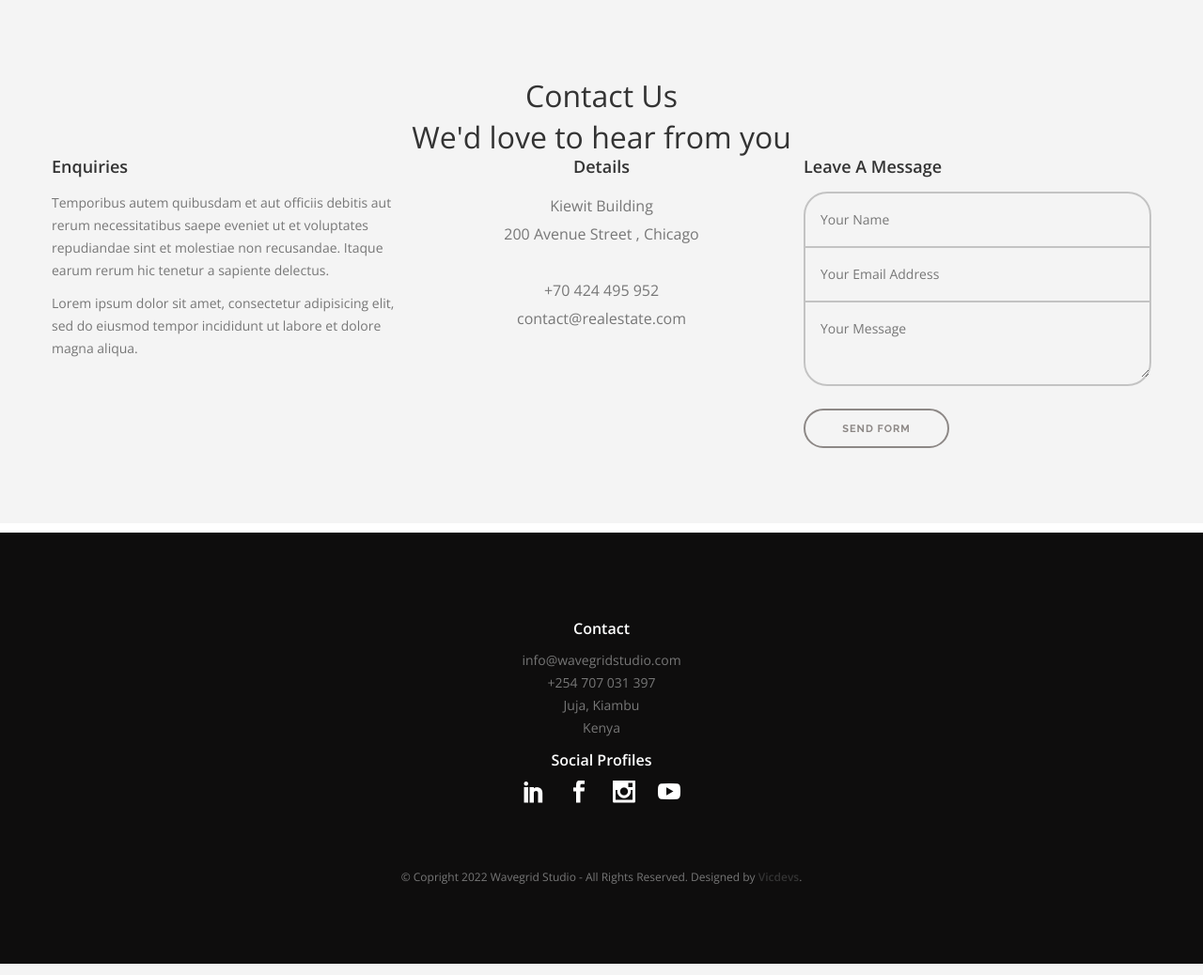
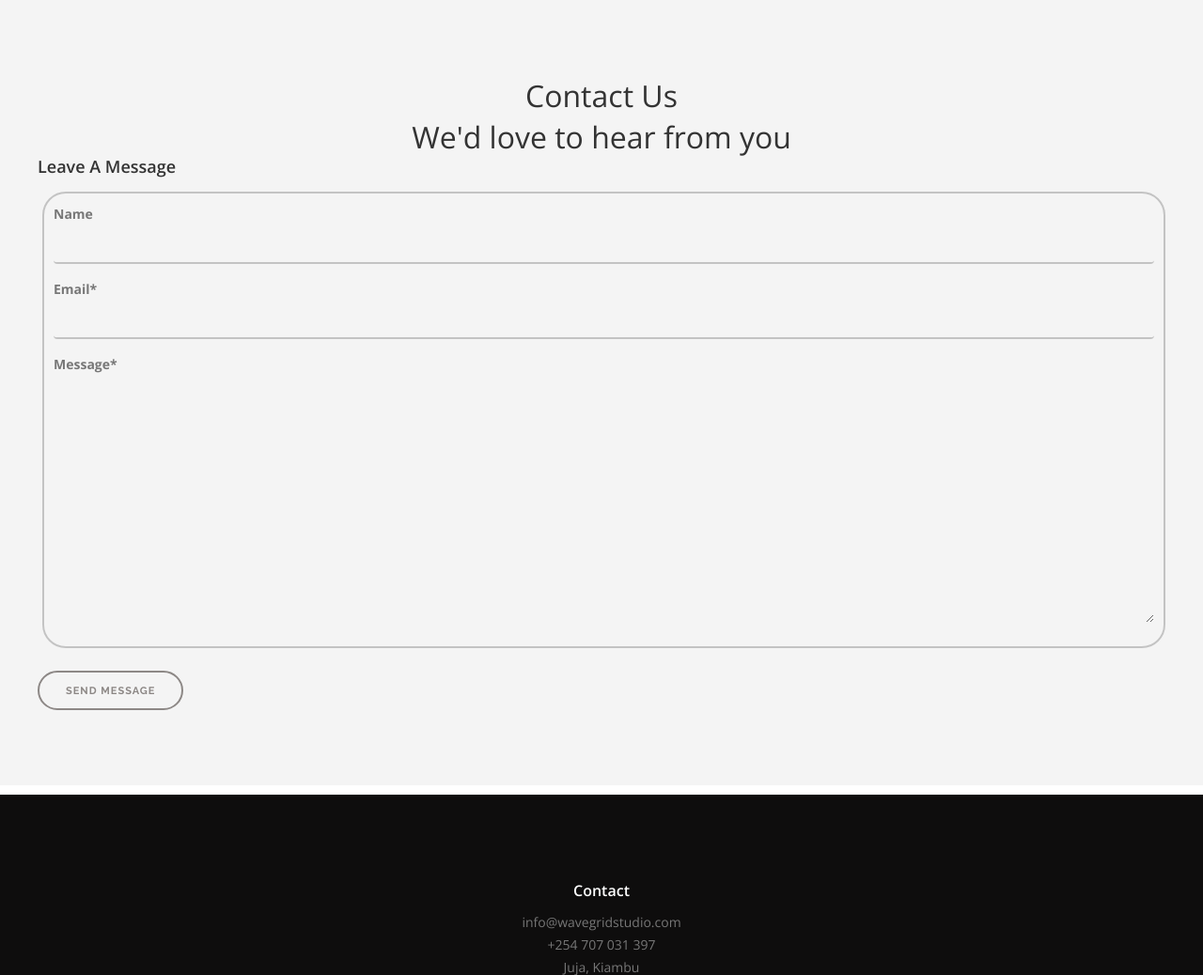
Before and after one commit to Madaraka02/wavestudio, a Django app: page /contact-us/ in a window 1280 px wide. Shown: the part 122-1160 px from the top of the page at 94% size. Run offline with Django 4.2, Linux system fonts and the light colour scheme; parts of the project's set-up code (start-up, migrations or seed data) failed here and were passed over; some libraries are stand-ins or nearby versions.

Commit message:
added crispy forms

```diff
--- a/archs/views.py
+++ b/archs/views.py
@@ -1,6 +1,7 @@
 from django.shortcuts import render
 from django.shortcuts import get_object_or_404
 from .models import *
+from .forms import *
 
 # Create your views here.
 def home(request):
@@ -22,7 +23,16 @@ def about(request):
     return render(request, 'about.html')
 
 def contact(request):
-    return render(request, 'contact.html')
+    form = ContactForm()
+    if request.method == "POST":
+        form = ContactForm(request.POST, request.FILES)
+        if form.is_valid():
+            form.save()
+    context ={
+        "form": form
+    }
+
+    return render(request, 'contact.html', context)
 
 
 def projectDeails(request, id):
--- a/shucks/settings.py
+++ b/shucks/settings.py
@@ -38,6 +38,7 @@ INSTALLED_APPS = [
     'django.contrib.sessions',
     'django.contrib.messages',
     'django.contrib.staticfiles',
+    'crispy_forms',
     'archs',
 ]
 
@@ -130,3 +131,4 @@ MEDIA_ROOT = os.path.join(BASE_DIR, 'media')
 # https://docs.djangoproject.com/en/4.0/ref/settings/#default-auto-field
 
 DEFAULT_AUTO_FIELD = 'django.db.models.BigAutoField'
+CRISPY_TEMPLATE_PACK = 'bootstrap4'
--- a/static/css/theme-1.css
+++ b/static/css/theme-1.css
@@ -2202,6 +2202,8 @@ blockquote {
   border: 2px solid rgba(0, 0, 0, 0.2);
   border-radius: 25px;
   margin-bottom: 24px;
+  padding: 10px;
+  margin-left: 5px !important;
 }
 .form-contact input:focus,
 .form-contact textarea:focus {
--- a/templates/contact.html
+++ b/templates/contact.html
@@ -1,4 +1,5 @@
 {% load static %}
+{% load crispy_forms_tags %}
 <!DOCTYPE html>
 <!--[if lt IE 7]>      <html class="no-js lt-ie9 lt-ie8 lt-ie7"> <![endif]-->
 <!--[if IE 7]>         <html class="no-js lt-ie9 lt-ie8"> <![endif]-->
@@ -96,40 +97,20 @@
 					</div>
 
 					<div class="row">
-						<div class="col-sm-4">
-							<h5>Enquiries</h5>
-							<p>
-								Temporibus autem quibusdam et aut officiis debitis aut rerum necessitatibus saepe eveniet ut et voluptates repudiandae sint et molestiae non recusandae. Itaque earum rerum hic tenetur a sapiente delectus.
-							</p>
 
-							<p>
-								Lorem ipsum dolor sit amet, consectetur adipisicing elit, sed do eiusmod tempor incididunt ut labore et dolore magna aliqua.
-							</p>
-						</div>
 
-						<div class="col-sm-4 text-center">
-							<h5>Details</h5>
-							<p class="lead">Kiewit Building
-		<br>200 Avenue Street ,&nbsp;Chicago<br><br>+70 424 495 952
-		<br>contact@realestate.com<br></p>
-						</div>
-
-						<div class="col-sm-4">
+						<div class="col">
 							<h5>Leave A Message</h5>
 							<div class="form-wrapper clearfix">
-								<form class="form-contact email-form">
-									<div class="inputs-wrapper">
-										<input class="form-name validate-required" type="text" placeholder="Your Name" name="name">
-										<input class="form-email validate-required validate-email" type="text" placeholder="Your Email Address" name="email">
-										<textarea class="form-message validate-required" name="message" placeholder="Your Message"></textarea>
-									</div>
-									<input type="submit" class="send-form" value="Send Form">
-									<div class="form-success">
-										<span class="text-white">Message sent - Thanks for your enquiry</span>
-									</div>
-									<div class="form-error">
-										<span class="text-white">Please complete all fields correctly</span>
-									</div>
+								<form  method="post" enctype="multipart/form-data" class="form-contact email-form">
+									{% csrf_token %}
+									<div class="inputs-wrapper form-group">
+
+										{{ form|crispy }}
+										</div>
+										<div class="form-actions">
+											<input type="submit" class="send-form" value="Send Message">
+											</div>
 								</form>
 							</div>
 						</div>
```
